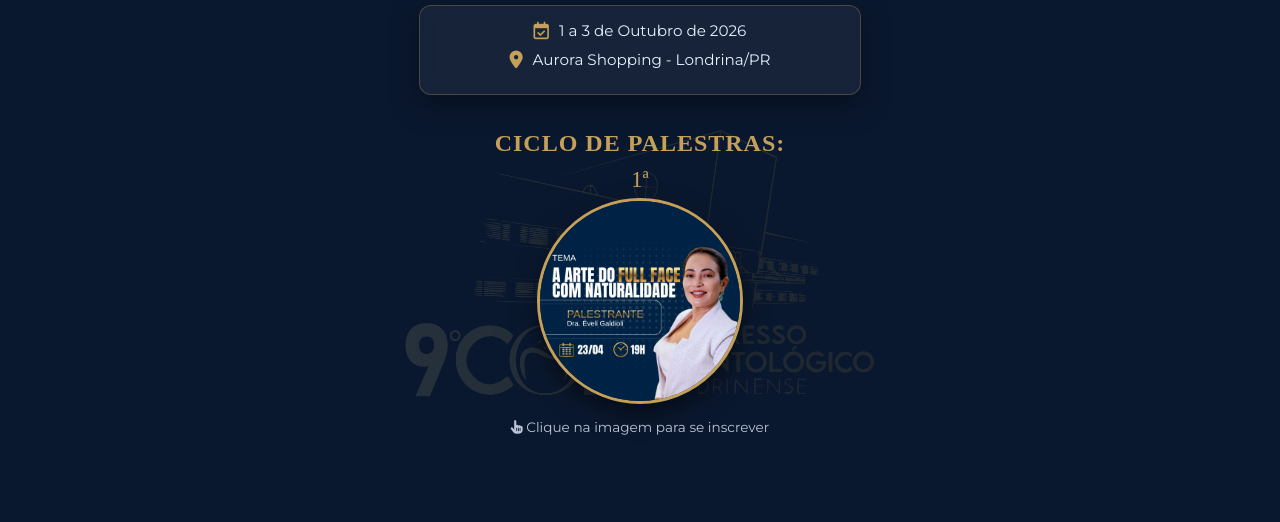
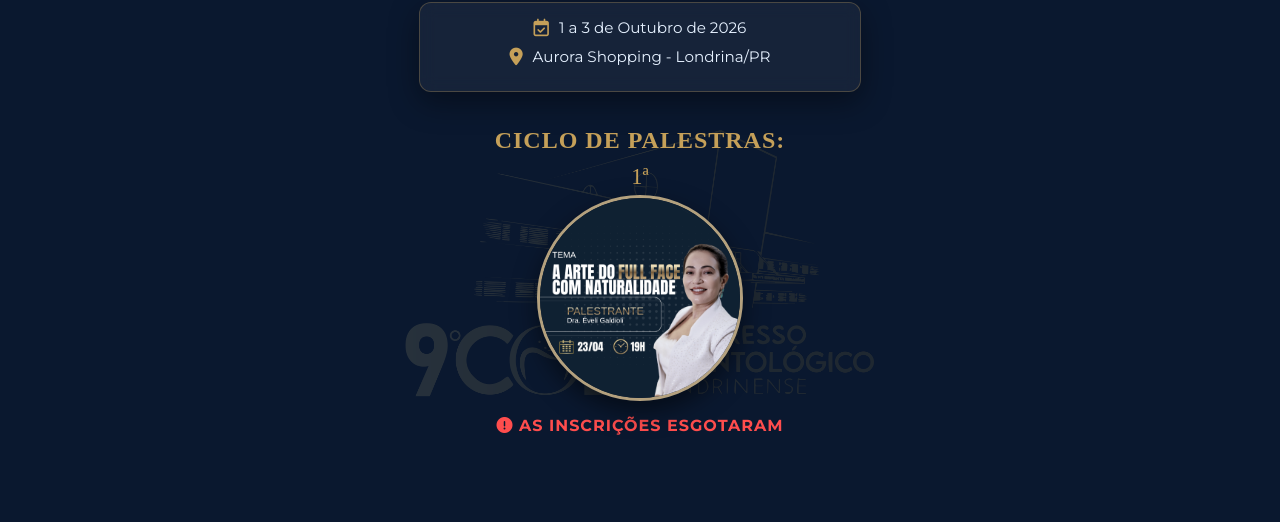
Before and after one commit to mpaivaluz/congressouel, a plain HTML site: page index.html in a window 1280 px wide. Shown: the part 137-659 px from the top of the page. Drawn offline with Linux system fonts and the light colour scheme.

Commit message:
tirando inscricao

```diff
--- a/css/style.css
+++ b/css/style.css
@@ -160,19 +160,16 @@ body {
     object-fit: cover;
     border: 3px solid var(--dourado);
     box-shadow: 0 10px 25px rgba(0, 0, 0, 0.5);
-    transition: transform 0.3s ease, border-color 0.3s ease;
+    filter: grayscale(0.5); /* Opcional: deixa a imagem levemente cinza para indicar que passou */
 }
 
-.imagem-palestra:hover {
-    transform: scale(1.03);
-    border-color: var(--dourado-brilho);
-}
-
-.texto-clique {
-    font-size: 0.85rem;
-    color: var(--branco);
-    opacity: 0.8;
+.texto-esgotado {
+    font-size: 1rem;
+    color: #ff4d4d; /* Vermelho suave para indicar esgotado */
+    font-weight: bold;
     margin-top: 15px;
+    text-transform: uppercase;
+    letter-spacing: 1px;
 }
 
 /* RODAPÉ NO FLUXO NORMAL (Sem buracos enormes) */
@@ -218,7 +215,7 @@ footer p { margin: 3px 0; font-size: 0.75rem; color: #8892b0; }
         height: 150px;
     }
 
-    .texto-clique { margin-top: 10px; font-size: 0.75rem; }
+    .texto-esgotado { margin-top: 10px; font-size: 0.8rem; }
 }
 
 @media (max-width: 380px) {
--- a/index.html
+++ b/index.html
@@ -63,16 +63,14 @@
             <div class="palestras-container">
                 <div class="palestra-item">
                     <span class="numero-palestra">1ª</span>
-                    <a href="https://forms.gle/QdFLVKhqCoG5EJg59" target="_self" class="link-imagem" aria-label="Inscrição para a primeira palestra">
-                        <img src="Imagem_palestra.png" alt="Palestra 01" class="imagem-palestra">
-                    </a>
+                    <img src="Imagem_palestra.png" alt="Palestra 01" class="imagem-palestra">
                 </div>
 
                 </div>
         </div>
 
-        <p class="texto-clique">
-            <i class="fas fa-hand-pointer"></i> Clique na imagem para se inscrever
+        <p class="texto-esgotado">
+            <i class="fas fa-exclamation-circle"></i> As inscrições esgotaram
         </p>
     </main>
 
```
